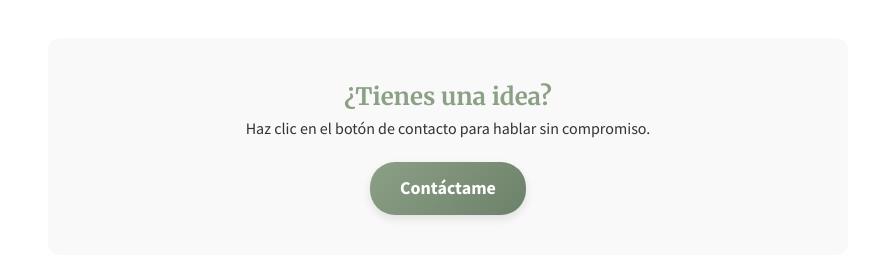
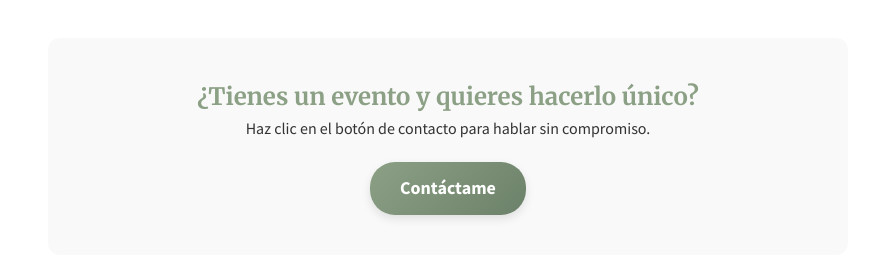
Before and after one commit to byneuslopez/byneuslopez, a plain HTML site: page eventos.html in a window 1280 px wide. Shown: the part 5479-5740 px from the top of the page, without its empty margins (302-1197 px from the left). Drawn offline with nearby package versions, Linux system fonts and the light colour scheme; a web font is replaced by a local one.

Commit message:
Update eventos.html

```diff
--- a/eventos.html
+++ b/eventos.html
@@ -245,7 +245,7 @@
 
     </section>
    <section class="llamada">
-      <h2>¿Tienes una idea?</h2>
+      <h2>¿Tienes un evento y quieres hacerlo único?</h2>
       <p>Haz clic en el botón de contacto para hablar sin compromiso.</p>
       <a class="boton-contacto" href="index.html#contact">Contáctame</a>
     </section>
```
